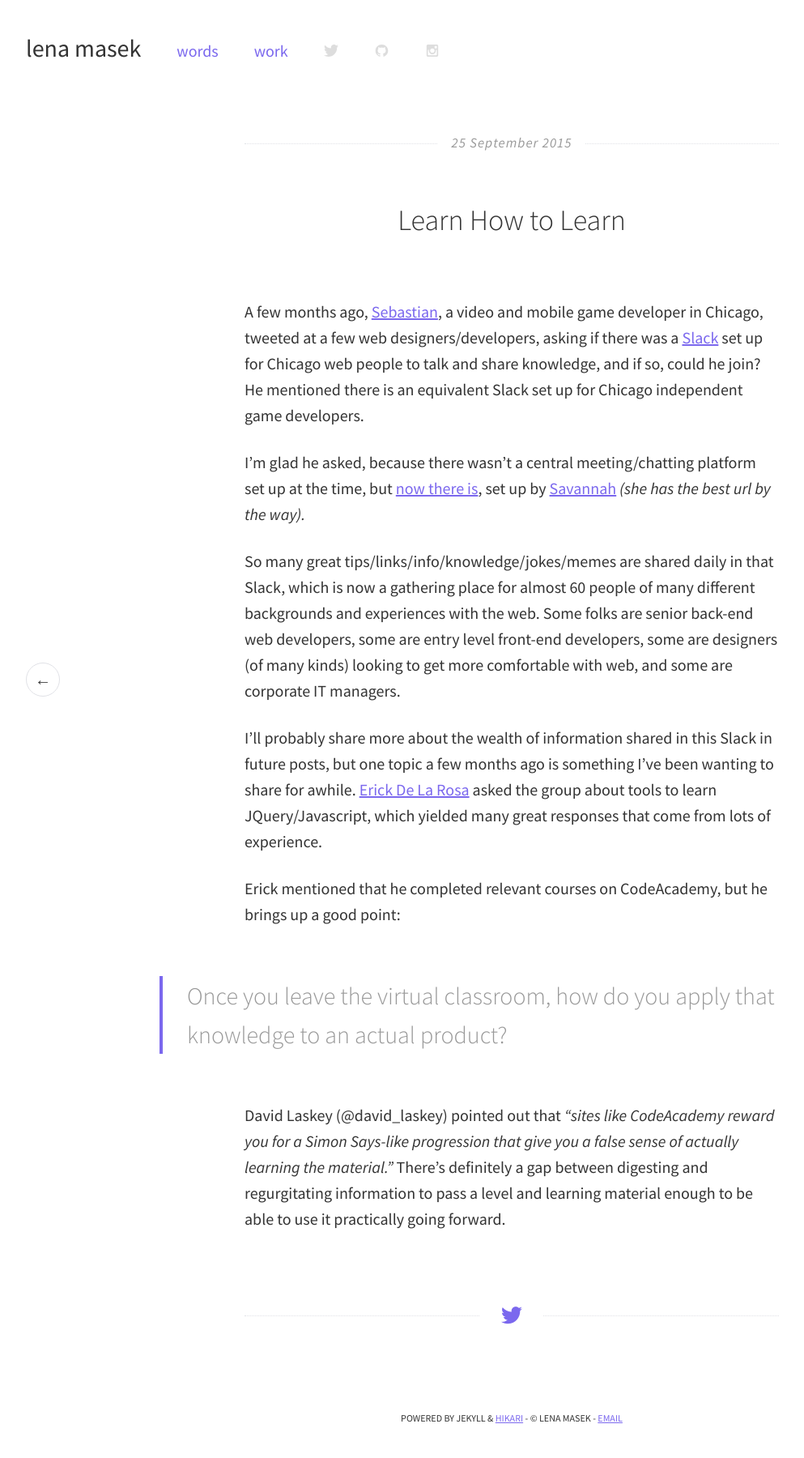
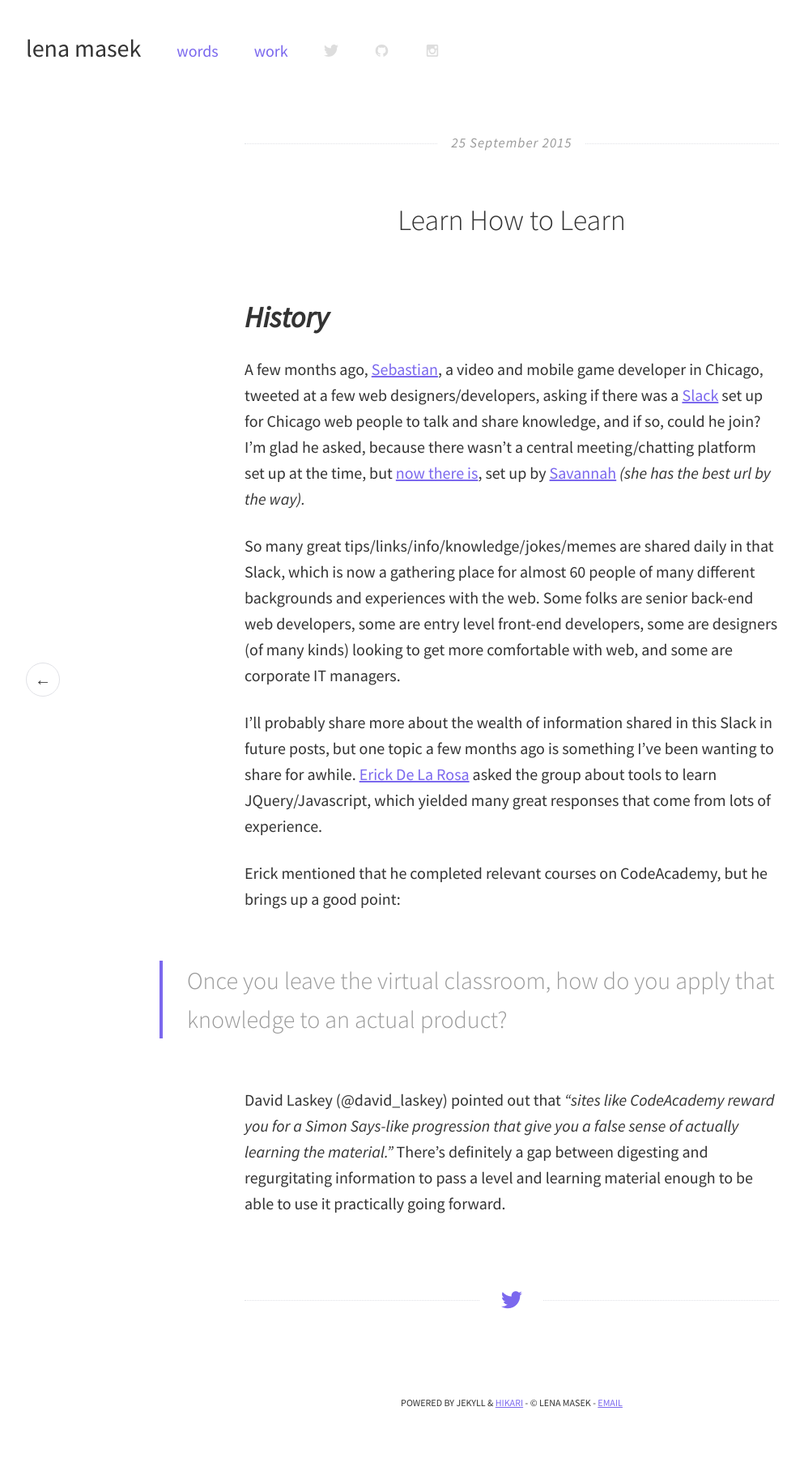
Before and after one commit to lenamasek/lenamasek.github.io, a Jekyll site: the page built from _posts/2015-09-25-how-to-learn.markdown, in a window 1280 px wide. Shown: the whole page at 81% size, without its empty margins (8-1001 px from the left). Built offline with Jekyll 4.4.1, drawn with Linux system fonts in a browser that asks for light colours.

Commit message:
learn how to learn

```diff
--- a/_posts/2015-09-25-how-to-learn.markdown
+++ b/_posts/2015-09-25-how-to-learn.markdown
@@ -5,15 +5,15 @@ date:   2015-09-25
 category: blog
 ---
 
-A few months ago, [Sebastian](https://twitter.com/sgosztyla), a video and mobile game developer in Chicago, tweeted at a few web designers/developers, asking if there was a [Slack](http://slack.com) set up for Chicago web people to talk and share knowledge, and if so, could he join? He mentioned there is an equivalent Slack set up for Chicago independent game developers.
-
-I'm glad he asked, because there wasn't a central meeting/chatting platform set up at the time, but [now there is](http://chicagofriends.website), set up by [Savannah](http://sava.nnah.rocks) *(she has the best url by the way).*
+## History
+A few months ago, [Sebastian](https://twitter.com/sgosztyla), a video and mobile game developer in Chicago, tweeted at a few web designers/developers, asking if there was a [Slack](http://slack.com) set up for Chicago web people to talk and share knowledge, and if so, could he join? I'm glad he asked, because there wasn't a central meeting/chatting platform set up at the time, but [now there is](http://chicagofriends.website), set up by [Savannah](http://sava.nnah.rocks) *(she has the best url by the way).*
 
 So many great tips/links/info/knowledge/jokes/memes are shared daily in that Slack, which is now a gathering place for almost 60 people of many different backgrounds and experiences with the web. Some folks are senior back-end web developers, some are entry level front-end developers, some are designers (of many kinds) looking to get more comfortable with web, and some are corporate IT managers.
 
 I'll probably share more about the wealth of information shared in this Slack in future posts, but one topic a few months ago is something I've been wanting to share for awhile. [Erick De La Rosa](http://twitter.com/eeedlr) asked the group about tools to learn JQuery/Javascript, which yielded many great responses that come from lots of experience.
 
 Erick mentioned that he completed relevant courses on CodeAcademy, but he brings up a good point:
+
 > Once you leave the virtual classroom, how do you apply that knowledge to an actual product?
 
 David Laskey (@david_laskey) pointed out that *"sites like CodeAcademy reward you for a Simon Says-like progression that give you a false sense of actually learning the material."* There’s definitely a gap between digesting and regurgitating information to pass a level and learning material enough to be able to use it practically going forward.
```
